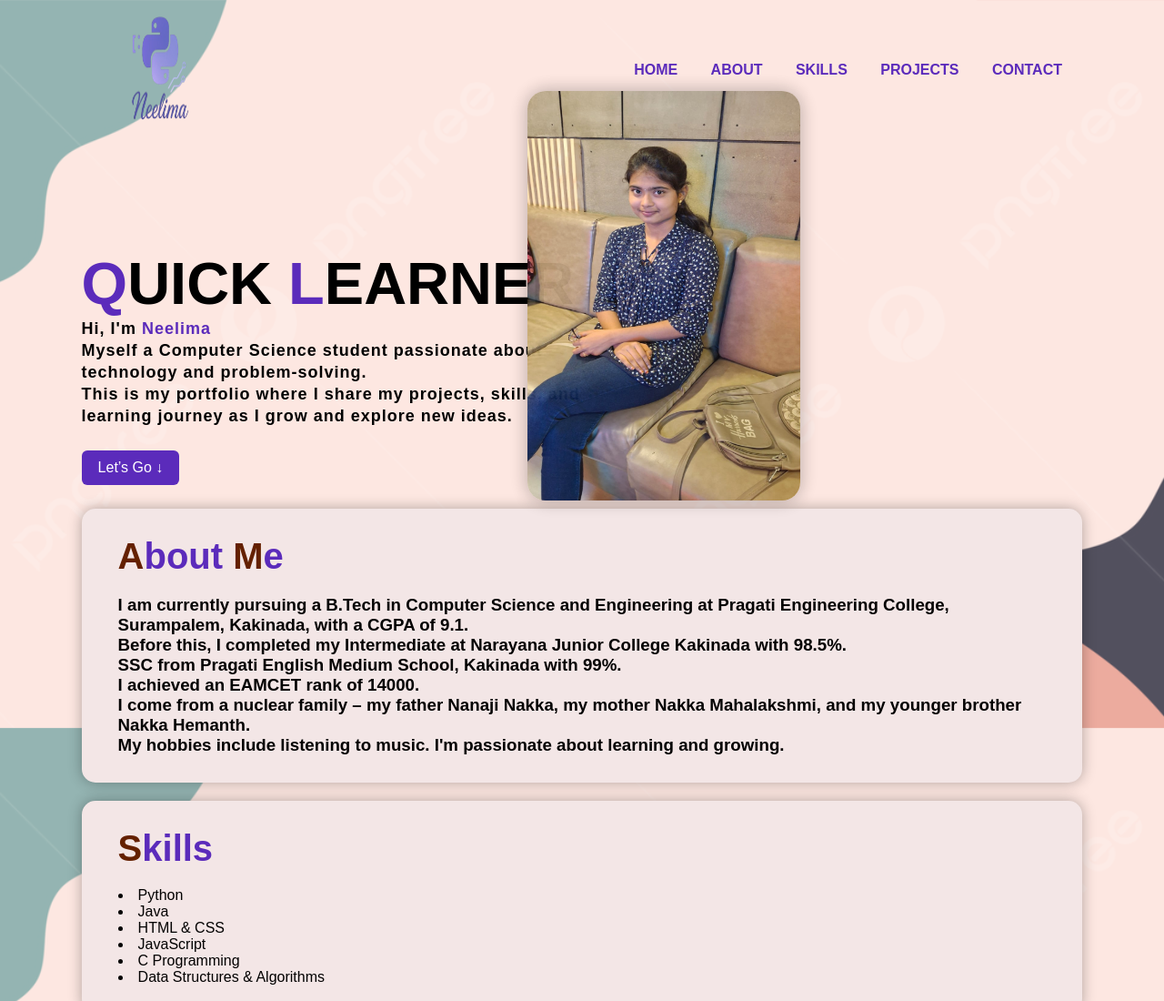
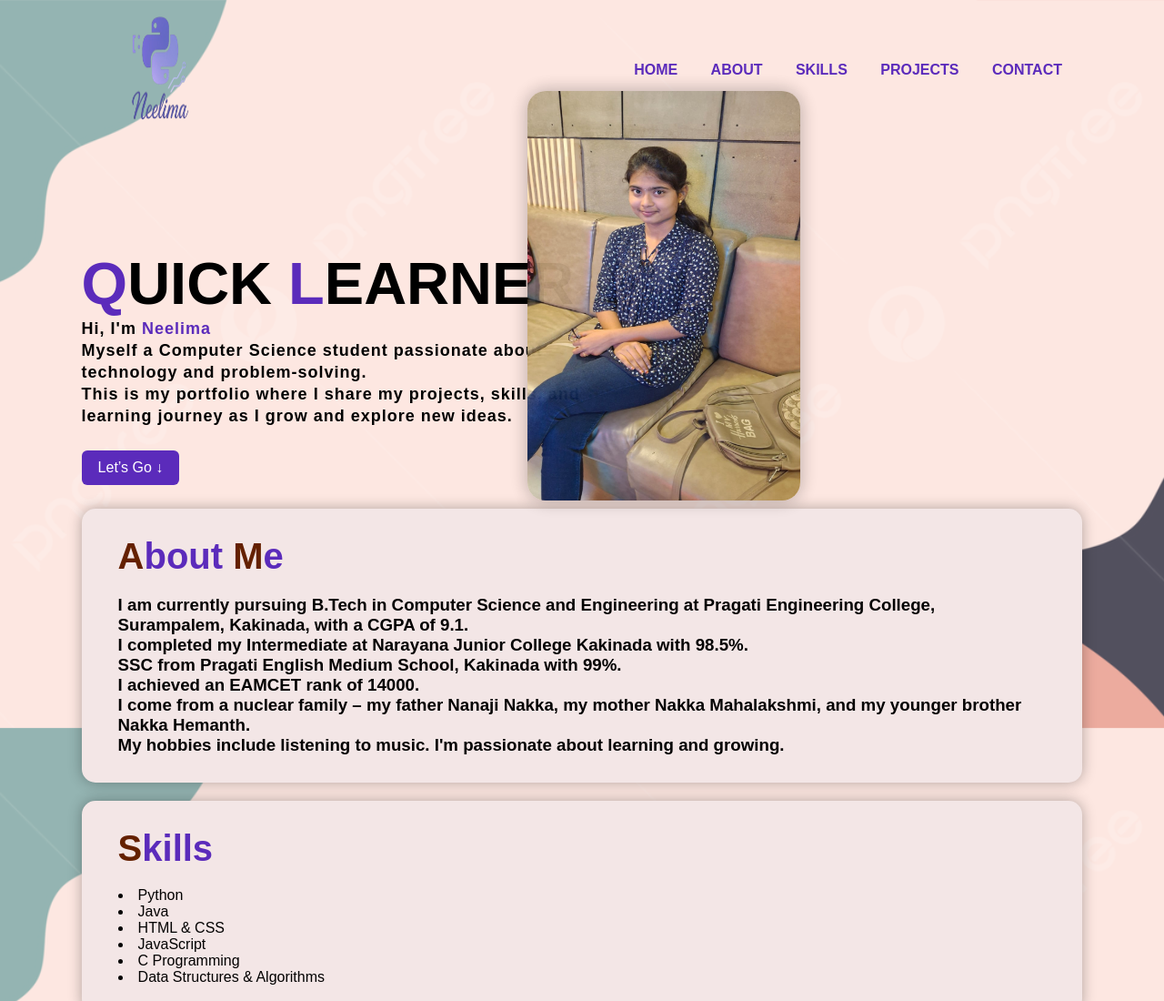
Before and after one commit to Neelimanakka/Portfolio-website, a plain HTML site: page index.html in a window 1280 px wide. Shown: the top 1100 px of the page at 91% size. Drawn offline with Linux system fonts and the light colour scheme.

Commit message:
Updated code or made changes

```diff
--- a/index.html
+++ b/index.html
@@ -45,8 +45,8 @@
         <div class="section" id="ABOUT">
             <h1><span>A</span>bout <span>M</span>e</h1>
             <h3>
-                I am currently pursuing a B.Tech in Computer Science and Engineering at Pragati Engineering College, Surampalem, Kakinada, with a CGPA of 9.1.
-                <br>Before this, I completed my Intermediate at Narayana Junior College Kakinada with 98.5%.
+                I am currently pursuing B.Tech in Computer Science and Engineering at Pragati Engineering College, Surampalem, Kakinada, with a CGPA of 9.1.
+                <br>I completed my Intermediate at Narayana Junior College Kakinada with 98.5%.
                 <br>SSC from Pragati English Medium School, Kakinada with 99%.
                 <br>I achieved an EAMCET rank of 14000.
                 <br>I come from a nuclear family – my father Nanaji Nakka, my mother Nakka Mahalakshmi, and my younger brother Nakka Hemanth.
```
